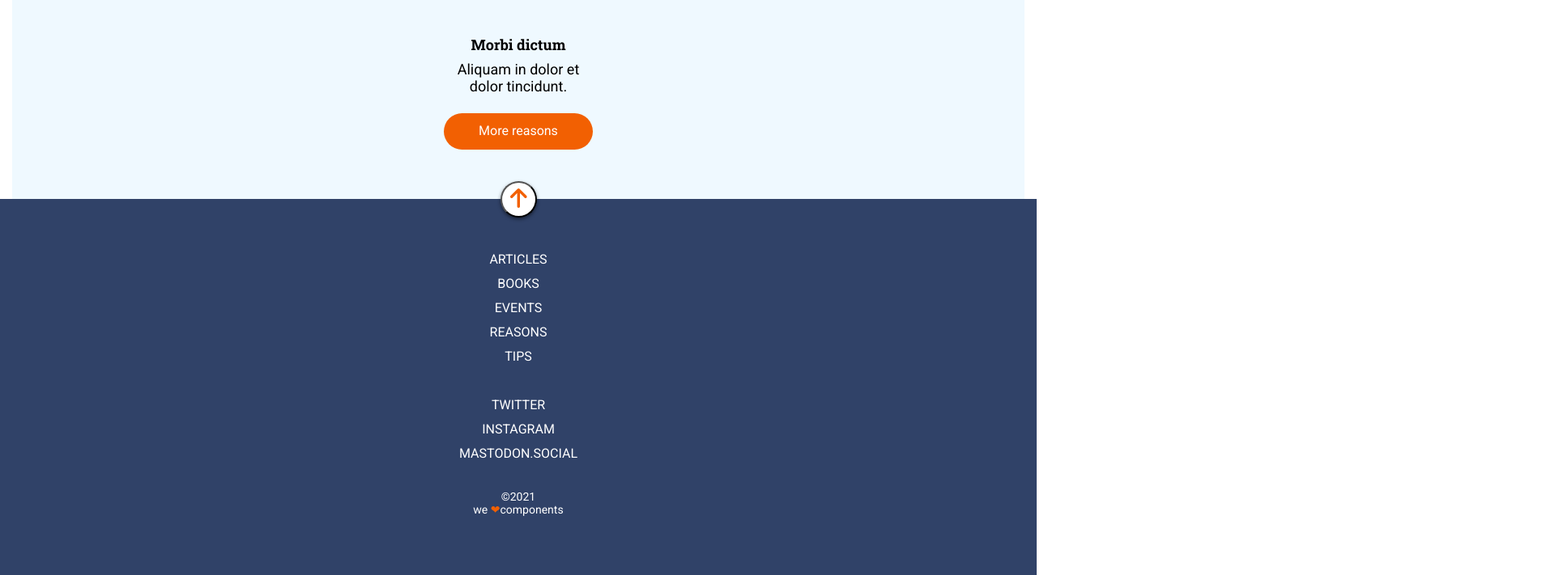
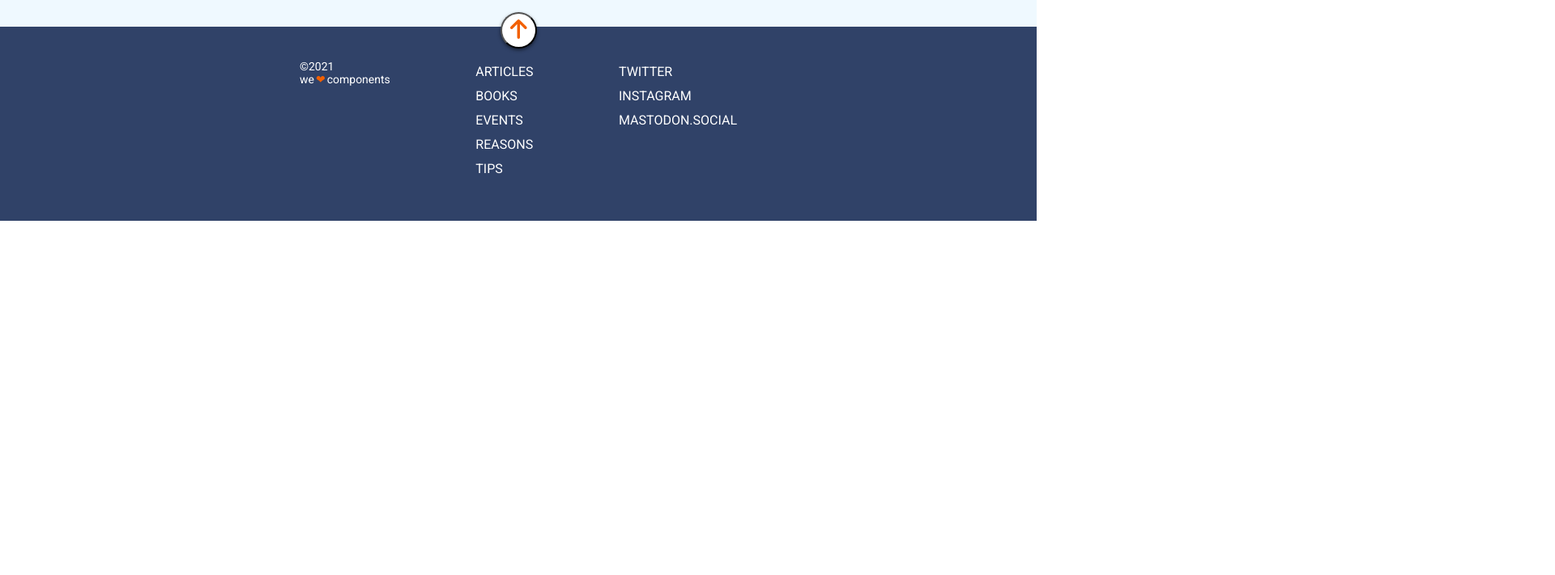
Before and after one commit to bertapsan/Website-layout-based-on-Zeplin, a website: page docs/index.html in a window 1280 px wide. Shown: the part 1554-2265 px from the top of the page at 81% size, 1920 px wide, since content can reach past the window. After the commit the page ends 1827 px from the top, so only its background shows below. Drawn offline with Linux system fonts and the light colour scheme.

Commit message:
Add footer responsive for desktop

```diff
--- a/docs/index.html
+++ b/docs/index.html
@@ -1,5 +1,5 @@
 <!DOCTYPE html>
-<html lang="es">
+<html lang="en">
   <head>
     <meta charset="UTF-8" />
     <meta name="viewport" content="width=device-width, initial-scale=1" />
@@ -20,10 +20,11 @@
       <button class="topbullet"><a href="#3reasons"><img src="./assets/images/ico-scroll-down.svg" alt="Go to 3 Reasons To Purchase" title="3 Reasons To Purchase"></a></button>
       <nav class="nav__top"><a href="https://adalab.es" target="_blank"><img  class="nav__top--img" src="./assets/images/ico-menu.svg" alt="Menu" title="Menu"></a></nav>
     </header>
+
     <main class="main">
       <section class="wrapperlooking">
         <div class="wrapperlooking__tips">Insomnia tips</div>
-        <div class="wrapperlooking__title">Looking through a window</div>
+        <h3 class="wrapperlooking__h3">Looking through a window</h3>
         <p class="wrapperlooking__brief">Donec accumsan, nulla ut volutpat
         porttitor, quam odio tempus felis, at luctus ex diam nec lectus. Vivamus
         semper sodales rutrum.</p>
@@ -42,22 +43,24 @@
       </section>
     </main>
     <footer class="footer">
-      <button class="footer__arrow"><a href="#top"><img src="./assets/images/ico-arrow.svg"></a></button>
+      <div class="footer__arrow"><button class="footer__arrow--button"><a href="#top"><img src="./assets/images/ico-arrow.svg"></a></button></div>
       <nav class="footer__nav">
-        <div class="footer__nav--link"><a href="https://adalab.es" target="_blank" title="Go to Article">Articles</a></div>
-        <div class="footer__nav--link"><a href="https://adalab.es" target="_blank" title="Go to Books">Books</a></div>
-        <div class="footer__nav--link"><a href="https://adalab.es" target="_blank" title="Go to Events">Events</a></div>
-        <div class="footer__nav--link"> <a href="https://adalab.es" target="_blank" title="Go to Reasons">Reasons</a></div>
-        <div class="footer__nav--link"><a href="https://adalab.es" target="_blank" title="Go to Tips">Tips</a></div>
-      </nav>
-      <div class="footer__social">
-        <div class="footer__social--link"><a href="https://adalab.es" target="_blank" title="Visit our Twitter">Twitter</a></div>
-        <div class="footer__social--link"><a href="https://adalab.es" target="_blank" Title="Visit our Instagram">Instagram</a></div>
-        <div class="footer__social--link"><a href="https://adalab.es" target="_blank" Title="Visit our Mastdon">Mastodon.social</a></div>
-      </div>
+        <ul class="footer__nav--ul">
+        <li class="footer__nav--link"><a href="https://adalab.es" target="_blank" title="Go to Article">Articles</a></li>
+        <li class="footer__nav--link"><a href="https://adalab.es" target="_blank" title="Go to Books">Books</a></li>
+        <li class="footer__nav--link"><a href="https://adalab.es" target="_blank" title="Go to Events">Events</a></li>
+        <li class="footer__nav--link"> <a href="https://adalab.es" target="_blank" title="Go to Reasons">Reasons</a></li>
+        <li class="footer__nav--link"><a href="https://adalab.es" target="_blank" title="Go to Tips">Tips</a></li>
+        </ul>
+    </nav>
+      <ul class="footer__social">
+        <li class="footer__social--link"><a href="https://adalab.es" target="_blank" title="Visit our Twitter">Twitter</a></li>
+        <li class="footer__social--link"><a href="https://adalab.es" target="_blank" Title="Visit our Instagram">Instagram</a></li>
+        <li class="footer__social--link"><a href="https://adalab.es" target="_blank" Title="Visit our Mastdon">Mastodon.social</a></li>
+      </ul>
       <small class="footer__copy">
         <div>&copy2021</div>
-        <div>we <span class="footer__copy--heart">&#x2764</span>components</div>
+        <div>we<span class="footer__copy--heart">&#x2764</span>components</div>
       </small>
     </footer>
   </body>
--- a/src/scss/main.scss
+++ b/src/scss/main.scss
@@ -302,7 +302,6 @@
   }
 }
 
-
 /*FOOTER*/
 .footer {
   display: flex;
@@ -325,11 +324,11 @@
   margin: -22.5px;
 }
 .footer__nav {
-  margin-top:60px;
+  margin-top: 60px;
   text-transform: uppercase;
   line-height: 30px;
 }
-.footer__nav--ul{
+.footer__nav--ul {
   display: flex;
   flex-direction: column;
   justify-content: flex-start;
@@ -365,37 +364,41 @@
     flex-wrap: wrap;
     height: 240px;
   }
-  .footer__arrow{
+  .footer__arrow {
     display: block;
     position: relative;
     left: 50%;
     width: 100vw;
-    order:1;
+    order: 1;
   }
   .footer__nav {
     order: 3;
-    /* margin-left: 30px; */
     margin-top: 22px;
   }
-  .footer__nav--ul{
+  .footer__nav--ul {
     justify-content: flex-start;
     align-items: flex-start;
-    /* margin-top: 0px; */
   }
   .footer__social {
     order: 4;
     justify-content: flex-start;
     align-items: flex-start;
     margin-right: 39px;
-   /* margin-left: 30px; */
     margin-top: 22px;
   }
   .footer__copy {
     order: 2;
-    margin-left: 33px;
+    margin-left: 39px;
     margin-top: 22px;
-    /* margin-right: 30px; */
     justify-content: flex-start;
     align-items: flex-start;
   }
 }
+@media all and (min-width: 1200px) {
+  .footer__social {
+    margin-right: 370px;
+  }
+  .footer__copy {
+    margin-left: 370px;
+  }
+}
```
Also changed, not shown: docs/assets/css/main.css. Lines whose indentation alone changed are shown as unchanged.
